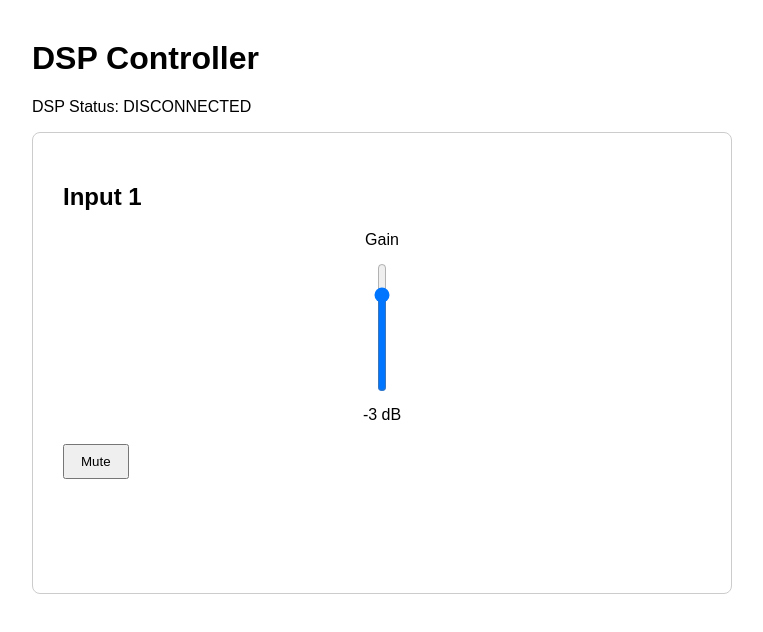
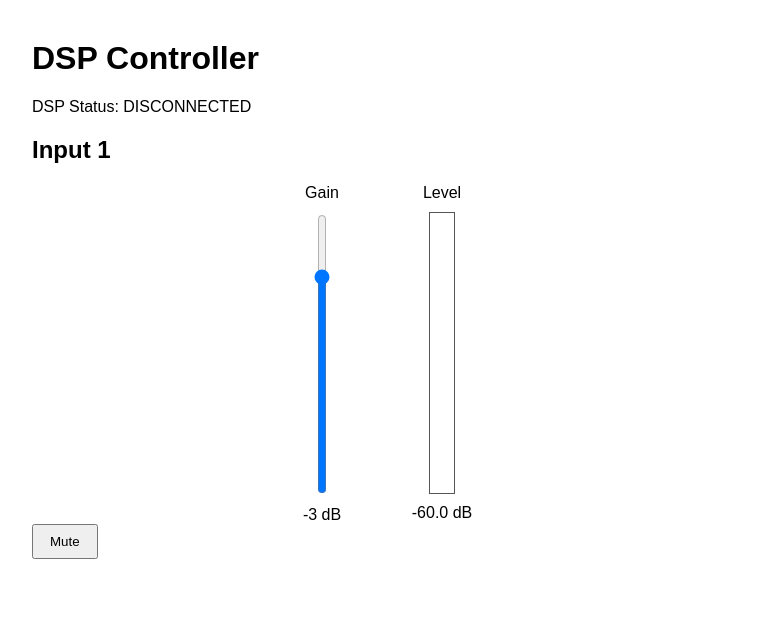
Before and after one commit to char4clarke/dsp-web-controller, an Angular app: page / in a window 1280 px wide. Shown: the top 632 px of the page, without its empty margins (258-1021 px from the left). Built offline with nearby package versions, Linux system fonts and the light colour scheme; no server answers.

Commit message:
Add live metering

```diff
--- a/src/app/app.html
+++ b/src/app/app.html
@@ -9,7 +9,8 @@
   <section class="channel">
     <h2>Input 1</h2>
 
-    <div class="control gain-control">
+    <div class="channel-controls">
+      <div class="gain-control">
         <label>Gain</label>
 
         <input
@@ -24,6 +25,17 @@
         <span>{{ gain() }} dB</span>
       </div>
 
+      <div class="meter-control">
+        <label>Level</label>
+
+        <div class="meter">
+          <div class="meter-fill" [style.height.%]="((meterLevel() + 60) / 60) * 100"></div>
+        </div>
+
+        <span>{{ meterLevel().toFixed(1) }} dB</span>
+      </div>
+    </div>
+
     <button (click)="toggleMute()">
       {{ muted() ? 'Unmute' : 'Mute' }}
     </button>
--- a/src/app/app.scss
+++ b/src/app/app.scss
@@ -19,18 +19,23 @@ button {
   padding: 8px 16px;
 }
 
-.channel {
-  border: 1px solid #ccc;
-  border-radius: 8px;
-  padding: 30px;
-  min-height: 400px;
+.channel-controls {
+  display: flex;
+  align-items: flex-start;
+  justify-content: center;
+  gap: 30px;
 }
 
-.gain-control {
+.gain-control,
+.meter-control {
+  width: 90px;
+
   display: flex;
   flex-direction: column;
   align-items: center;
-  gap: 12px;
+  gap: 10px;
+  text-align: center;
+  font-variant-numeric: tabular-nums;
 }
 
 .gain-slider {
@@ -38,3 +43,17 @@ button {
   direction: rtl;
   height: 280px;
 }
+
+.meter {
+  width: 24px;
+  height: 280px;
+  border: 1px solid #555;
+  display: flex;
+  flex-direction: column;
+  justify-content: flex-end;
+}
+
+.meter-fill {
+  width: 100%;
+  background: limegreen;
+}
--- a/src/app/app.ts
+++ b/src/app/app.ts
@@ -10,6 +10,8 @@ export class App {
   gain = signal(-3);
   muted = signal(false);
   connected = signal(false);
+  meterLevel = signal(-60);
+
   socket = new WebSocket('ws://localhost:8080');
 
   constructor() {
@@ -21,11 +23,17 @@ export class App {
     this.socket.addEventListener('message', (event) => {
       const message = JSON.parse(event.data);
 
-      console.log('Message from DSP:', message);
+      if (message.type !== 'meter') {
+        console.log('Message from DSP:', message);
+      }
 
       if (message.type === 'deviceState') {
         this.gain.set(message.gain);
         this.muted.set(message.muted);
+      }
+
+      if (message.type === 'meter') {
+        this.meterLevel.set(message.level);
       }
     });
 
```
Also changed, not shown: 1 other file (tests, documents, lock files or other folders). Lines whose indentation alone changed are shown as unchanged.
